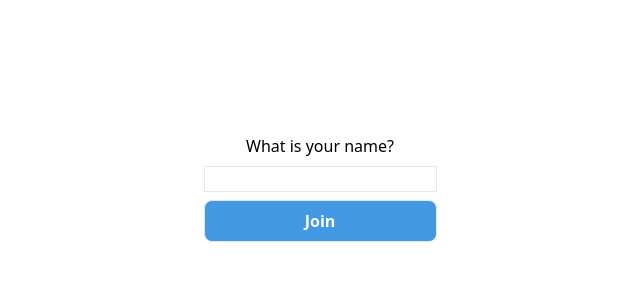
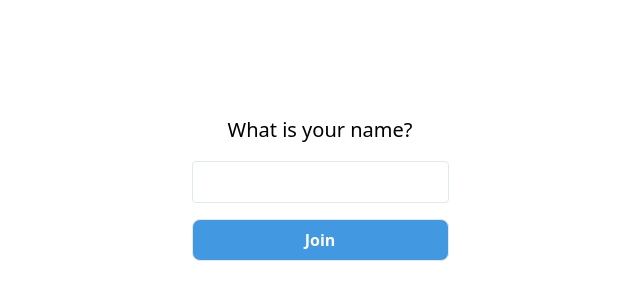
Before and after one commit to tvandort/Yummy-Cubes, a Next.js app: page / in a window 1280 px wide. Shown: the part 212-512 px from the top of the page, without its empty margins (320-960 px from the left). Built offline with nearby package versions, Linux system fonts and the light colour scheme.

Commit message:
Test of chat.

```diff
--- a/server.js
+++ b/server.js
@@ -21,8 +21,8 @@ apiRouter.get('hello-world', (req, res) => {
 io.on('connection', (socket) => {
   io.emit('server_message', 'user joined');
 
-  socket.on('message', (message) => {
-    io.emit('message', message);
+  socket.on('message', (args) => {
+    io.emit('message', args);
   });
 });
 
--- a/src/components/messages.tsx
+++ b/src/components/messages.tsx
@@ -17,7 +17,6 @@ export default function Messages() {
 
   return (
     <div>
-      {/* <img src="asd" /> */}
       <div>chat</div>
       <div
         style={{
--- /dev/null
+++ b/src/hooks/useLocalStorage.ts
@@ -0,0 +1,38 @@
+// FROM https://usehooks.com/useLocalStorage/
+
+import { useState } from 'react';
+
+// Hook
+export function useLocalStorage<T>(key: string, initialValue: T) {
+  // State to store our value
+  // Pass initial state function to useState so logic is only executed once
+  const [storedValue, setStoredValue] = useState(() => {
+    try {
+      // Get from local storage by key
+      const item = window.localStorage.getItem(key);
+      // Parse stored json or if none return initialValue
+      return item ? JSON.parse(item) : initialValue;
+    } catch (error) {
+      // Don't show an error for the moment.
+      return initialValue;
+    }
+  });
+
+  // Return a wrapped version of useState's setter function that ...
+  // ... persists the new value to localStorage.
+  const setValue = (value: T) => {
+    try {
+      // Allow value to be a function so we have same API as useState
+      const valueToStore =
+        value instanceof Function ? value(storedValue) : value;
+      // Save state
+      setStoredValue(valueToStore);
+      // Save to local storage
+      window.localStorage.setItem(key, JSON.stringify(valueToStore));
+    } catch (error) {
+      // Don't show an error for the moment.
+    }
+  };
+
+  return [storedValue, setValue];
+}
--- a/src/pages/index.tsx
+++ b/src/pages/index.tsx
@@ -1,26 +1,26 @@
-import { SocketIOProvider } from 'use-socketio';
+import { SocketIOProvider, useSocket } from 'use-socketio';
 import Messages from '@app/components/messages';
 import { useState } from 'react';
+import { useLocalStorage } from '@app/hooks/useLocalStorage';
 
-export default function () {
-  // return (
-  //   <SocketIOProvider url="/">
-  //     <Messages />
-  //   </SocketIOProvider>
-  // );
+enum Page {
+  Name
+}
+
+const NamePicker = ({ onSelect }: { onSelect: (name: string) => void }) => {
   const [name, setName] = useState('');
-
   return (
     <div className="h-full w-full flex justify-center items-center">
       <form
-        onChange={(e) => {
+        onSubmit={(e) => {
           e.preventDefault();
+          onSelect(name);
         }}
       >
-        <label className="flex flex-col space-y-2">
-          <div className="text-center">What is your name?</div>
+        <label className="flex flex-col space-y-4">
+          <h1 className="text-center text-xl">What is your name?</h1>
           <input
-            className="border"
+            className="appearance-none border rounded w-full py-2 px-3 "
             type="text"
             value={name}
             onChange={({ target: { value } }) => {
@@ -37,4 +37,71 @@ export default function () {
       </form>
     </div>
   );
+};
+
+const Room = ({ name }: { name: string }) => {
+  const [newMessage, setNewMessage] = useState('');
+  const [messages, setMessages] = useState<{ user: string; message: string }[]>(
+    []
+  );
+  const { socket } = useSocket('message', (message) =>
+    setMessages([...messages, message])
+  );
+  return (
+    <div className="h-full w-full flex justify-between">
+      <div className="bg-blue-100 h-full flex-grow">
+        This will be where the players start
+      </div>
+      <div className="bg-red-100 w-1/4 h-full flex flex-col justify-between border-l">
+        <div className="px-4">
+          {messages.map(({ user, message }, index) => {
+            return (
+              <div key={index}>
+                <span className="font-bold">{user}:</span>
+                &nbsp;
+                <span>{message}</span>
+              </div>
+            );
+          })}
+        </div>
+
+        <form
+          onSubmit={(e) => {
+            e.preventDefault();
+            socket.emit('message', { user: name, message: newMessage });
+            setNewMessage('');
+          }}
+          className="w-full flex justify-between border-t-2"
+        >
+          <input
+            type="text"
+            className="py-2 px-3 flex-grow"
+            onChange={({ target: { value } }) => {
+              setNewMessage(value);
+            }}
+            value={newMessage}
+          />
+          <button className="bg-blue-500 text-white w-1/4">Submit</button>
+        </form>
+      </div>
+    </div>
+  );
+};
+
+export default function () {
+  // return (
+  //   <SocketIOProvider url="/">
+  //     <Messages />
+  //   </SocketIOProvider>
+  // );
+
+  const [name, setName] = useLocalStorage('name', '');
+
+  return !Boolean(name) ? (
+    <NamePicker onSelect={setName} />
+  ) : (
+    <SocketIOProvider url="/">
+      <Room name={name} />
+    </SocketIOProvider>
+  );
 }
```
